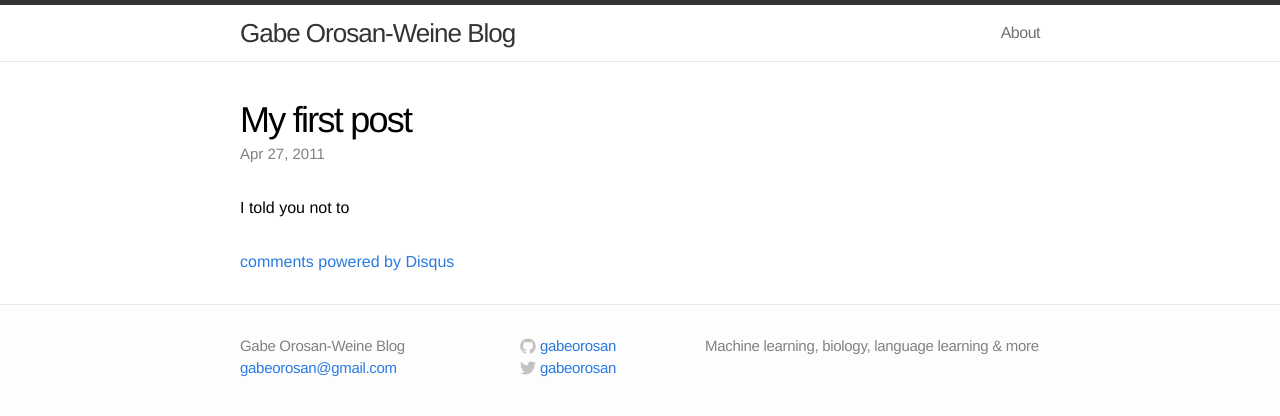
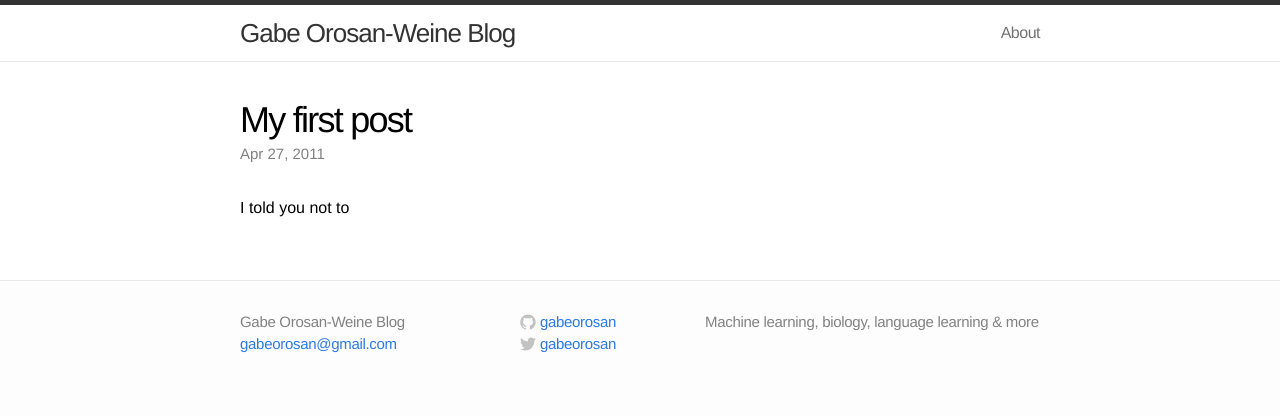
Before and after one commit to gabeorosan/gabeorosan.github.io, a Jekyll site: the page built from _posts/2022-02-19-my-first-post.markdown, in a window 1280 px wide. Shown: the top 416 px of the page. Built offline with Jekyll 4.4.1, drawn with Linux system fonts in a browser that asks for light colours; comment, search, counter and statistics services are not loaded.

Commit message:
actually no comments

```diff
--- a/_layouts/post.html
+++ b/_layouts/post.html
@@ -17,21 +17,5 @@ layout: default
   <script type="text/javascript" src="//cdn.mathjax.org/mathjax/latest/MathJax.js?config=TeX-AMS-MML_HTMLorMML"></script>
   {% endif %}
 
-  <!-- disqus comments -->
- {% if page.comments %}
- <div id="disqus_thread"></div>
-  <script type="text/javascript">
-      var disqus_shortname = 'gabeorosanblog';
-
-      /* * * DON'T EDIT BELOW THIS LINE * * */
-      (function() {
-          var dsq = document.createElement('script'); dsq.type = 'text/javascript'; dsq.async = true;
-          dsq.src = '//' + disqus_shortname + '.disqus.com/embed.js';
-          (document.getElementsByTagName('head')[0] || document.getElementsByTagName('body')[0]).appendChild(dsq);
-      })();
-  </script>
-  <noscript>Please enable JavaScript to view the <a href="http://disqus.com/?ref_noscript">comments powered by Disqus.</a></noscript>
-  <a href="http://disqus.com" class="dsq-brlink">comments powered by <span class="logo-disqus">Disqus</span></a>
-  {% endif %}
 
 </div>
```
Also changed, not shown: _layouts/default.html (line endings or trailing spaces).
